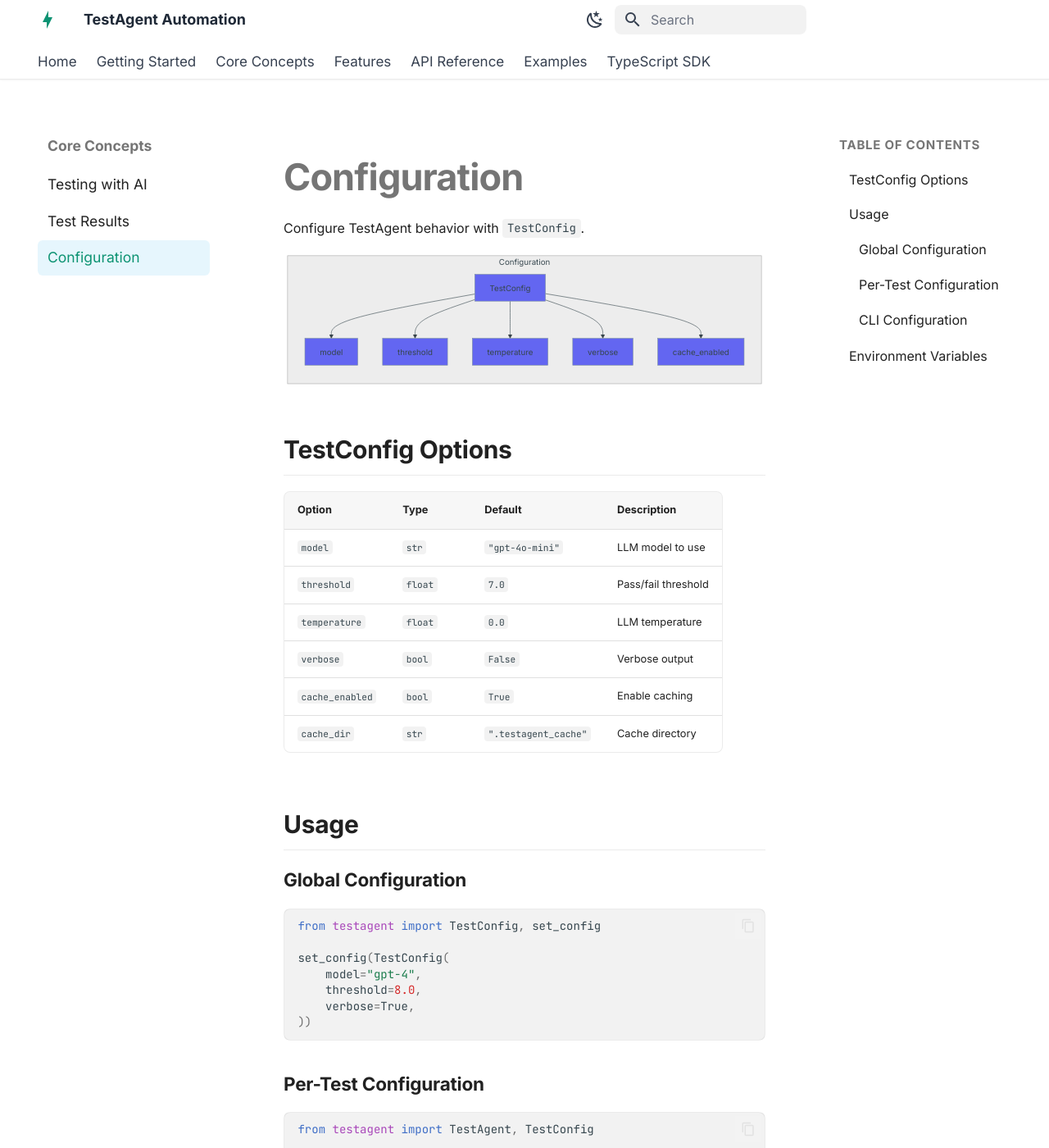
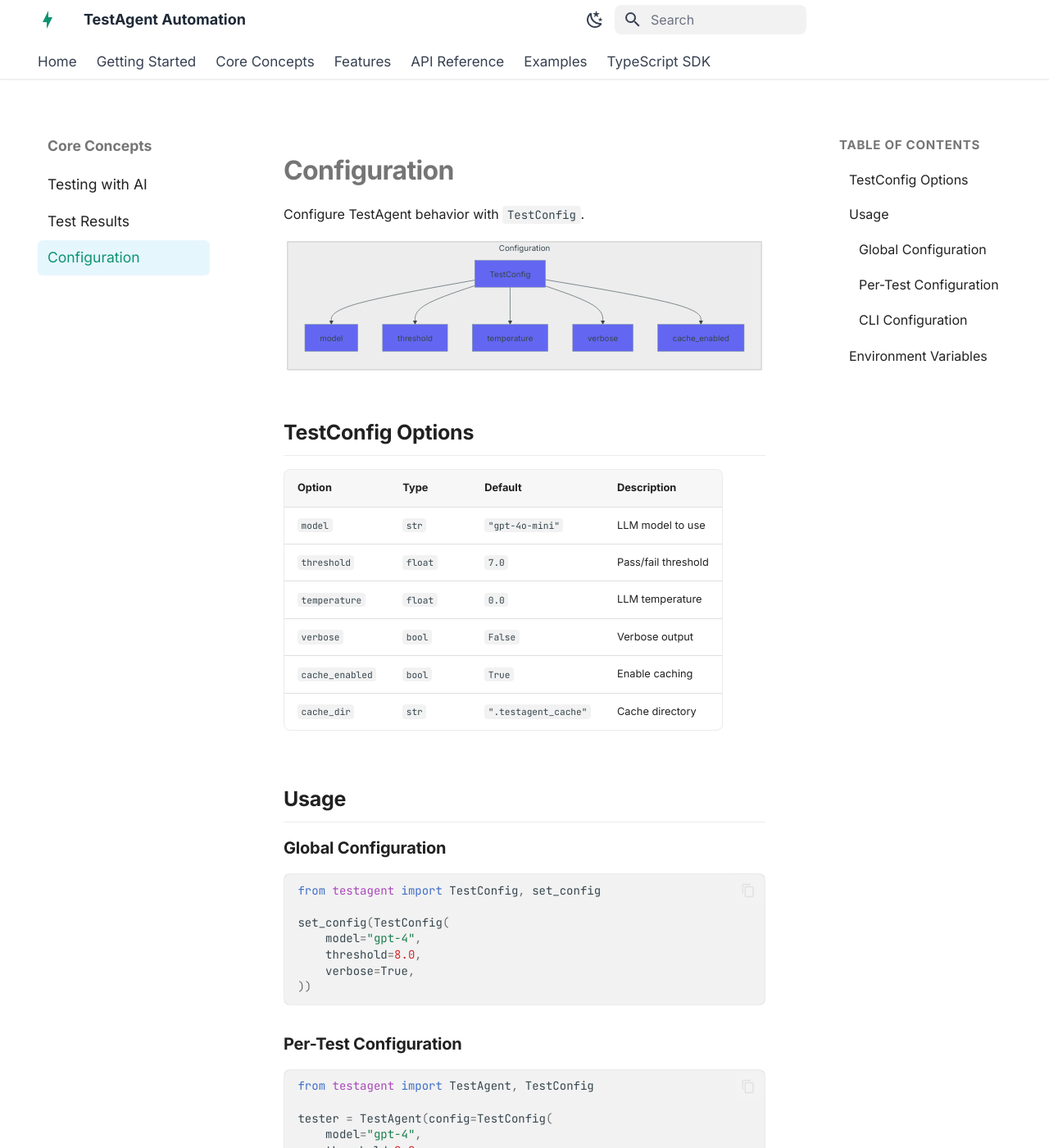
Before and after one commit to MervinPraison/TestAgent, an MkDocs documentation site: the page built from docs/concepts/configuration.md, in a window 1280 px wide and 1400 px high. Shown: the whole window at 82% size. Built offline with MkDocs 1.6.1 and Material for MkDocs 9.7.7, drawn with Linux system fonts in a browser that asks for light colours; comment, search, counter and statistics services are not loaded.

Commit message:
Use shared heading sizes

```diff
--- a/docs/stylesheets/extra.css
+++ b/docs/stylesheets/extra.css
@@ -170,14 +170,12 @@
 /* Typography */
 .md-typeset h1 {
   font-weight: 700;
-  font-size: 2.25rem;
   margin-bottom: 1rem;
   letter-spacing: -0.02em;
 }
 
 .md-typeset h2 {
   font-weight: 600;
-  font-size: 1.5rem;
   margin-top: 2.5rem;
   padding-bottom: 0.5rem;
   border-bottom: 1px solid rgba(0, 0, 0, 0.08);
@@ -189,7 +187,6 @@
 
 .md-typeset h3 {
   font-weight: 600;
-  font-size: 1.125rem;
 }
 
 /* Code blocks - Mintlify style */
```
